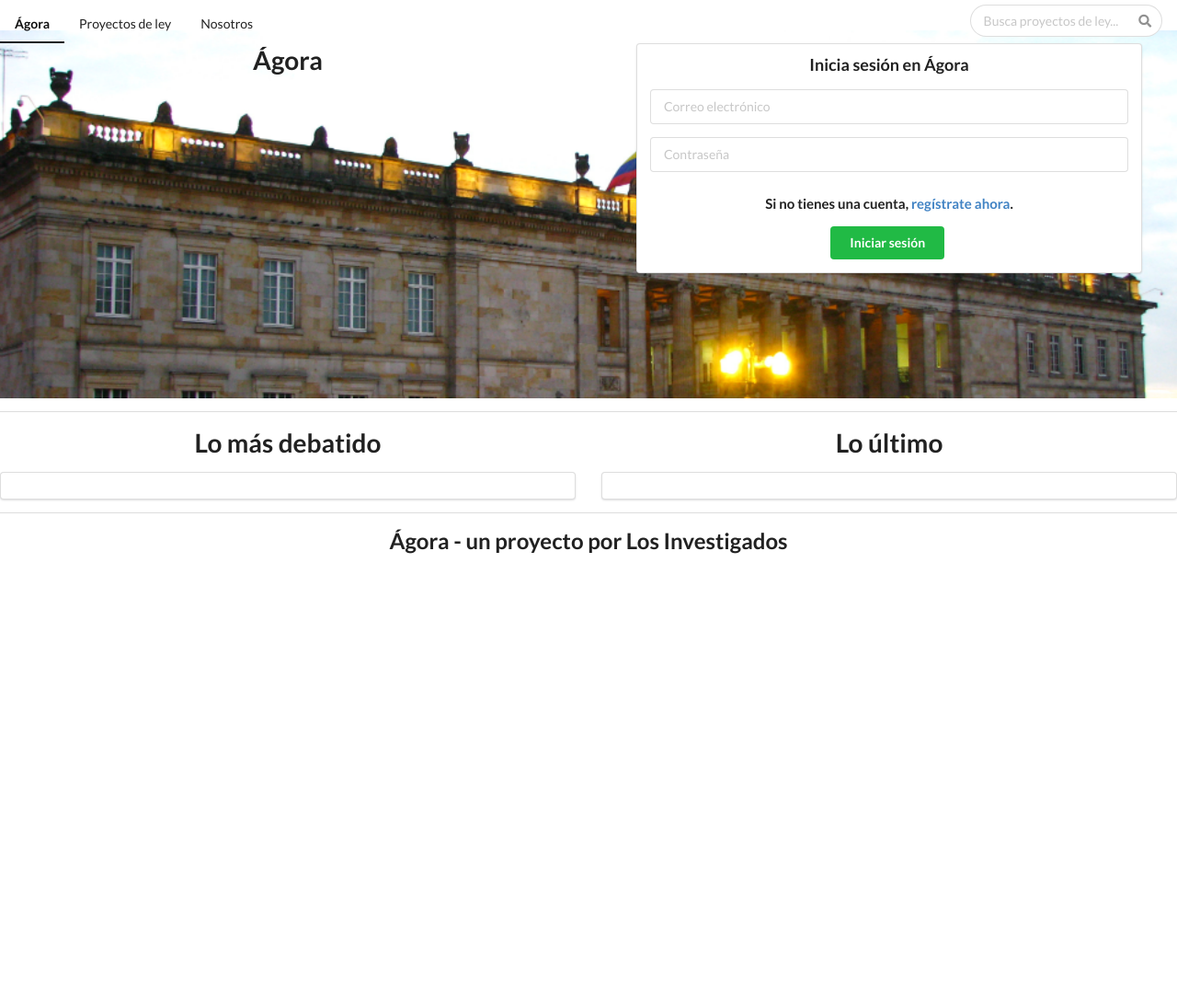
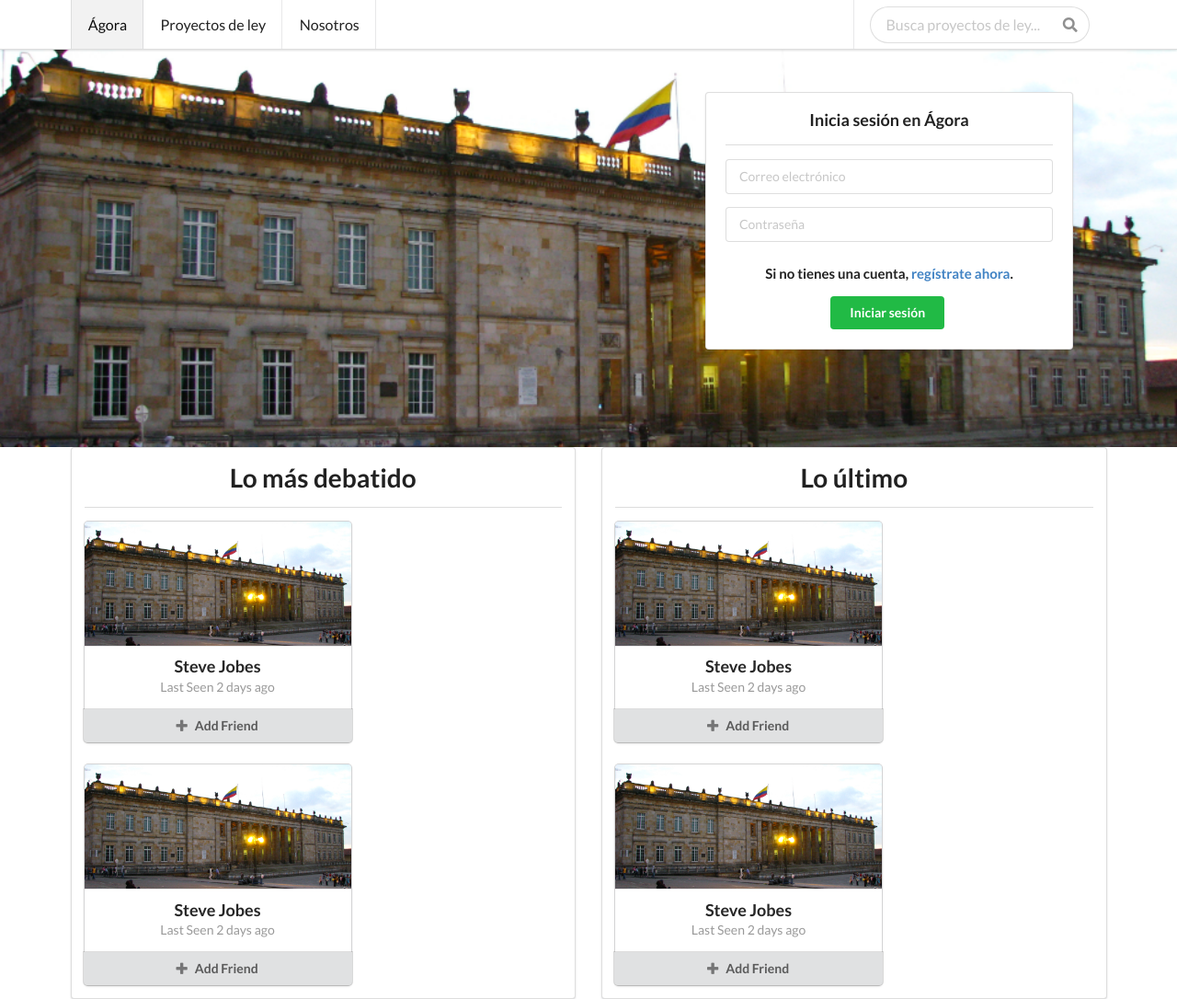
Before and after one commit to Agora-SE2/IS2_Agora_FE, a React app: page / in a window 1280 px wide. Shown: the top 1086 px of the page at 92% size. Before the commit the page ends 800 px from the top, so only its background shows below. Built offline with nearby package versions, Linux system fonts and the light colour scheme.

Commit message:
Improve landing page structure

```diff
--- a/src/components/HomeBanner.css
+++ b/src/components/HomeBanner.css
@@ -1,4 +1,4 @@
 .home.banner {
     background-size: cover;
-    height: 400px;
+    height: 500px;
 }
--- a/src/components/NewsCard.js
+++ b/src/components/NewsCard.js
@@ -0,0 +1,25 @@
+import React, { Component } from 'react';
+import ImgCapitolio from '../images/capitolio.png';
+
+
+export default class NewsCard extends Component {
+    render() {
+        return (
+            <div class="ui card">
+                <a class="image" href="#">
+                    <img src={ ImgCapitolio } alt="Descripción estándar de la imagen" />
+                </a>
+                <div class="content">
+                    <a class="header" href="#">Steve Jobes</a>
+                    <div class="meta">
+                    <a>Last Seen 2 days ago</a>
+                    </div>
+                </div>
+                <div class="ui bottom attached button">
+                    <i class="add icon"></i>
+                    Add Friend
+                </div>
+            </div>
+        );
+    }
+}
--- /dev/null
+++ b/src/components/NewsMosaic.css
@@ -0,0 +1,3 @@
+.ui.news.mosaic.segment {
+    margin-top: 20px;
+}
--- a/src/components/NewsMosaic.js
+++ b/src/components/NewsMosaic.js
@@ -1,11 +1,16 @@
 import React, { Component } from 'react';
+import NewsCard from './NewsCard.js';
 
 export default class NewsMosaic extends Component {
     render() {
         return (
-            <div className="news mosaic">
+            <div className="ui news mosaic segment">
                 <h1>{this.props.title}</h1>
-                <div className="ui segment"></div>
+                <div className="ui divider"></div>
+                <div className="ui cards">
+                    <NewsCard />
+                    <NewsCard />
+                </div>
             </div>
         );
     }
--- a/src/components/SigninForm.css
+++ b/src/components/SigninForm.css
@@ -1,6 +1,6 @@
 .ui.signin.segment {
-    width: 550px;
-    margin-top: 20px;
+    width: 400px;
+    margin-top: 100px !important;
     margin-left: auto;
     margin-right: auto;
 }
--- a/src/components/SigninForm.js
+++ b/src/components/SigninForm.js
@@ -4,10 +4,11 @@ import './SigninForm.css';
 export default class SigninForm extends Component {
     render() {
         return (
-            <div class="ui signin segment">
+            <div class="ui signin padded segment">
                 <h3 className="ui centered header">
                     Inicia sesión en Ágora
                 </h3>
+                <div className="ui divider"></div>
                 <form class="ui form">
                     <div class="field">
                         <input name="email" placeholder="Correo electrónico" type="text" />
--- a/src/containers/HomePage.js
+++ b/src/containers/HomePage.js
@@ -7,8 +7,7 @@ export default class HomePage extends Component {
         return (
             <div id="home">
                 <HomeBanner />
-                <div className="ui divider"></div>
-                <div className="ui grid">
+                <div className="ui container grid">
                     <div className="eight wide column">
                         <NewsMosaic title="Lo más debatido" />
                     </div>
--- a/src/containers/Navbar.js
+++ b/src/containers/Navbar.js
@@ -3,8 +3,8 @@ import React, { Component } from 'react';
 export default class Navbar extends Component {
     render() {
         return (
-            <div id="navbar">
-                <div class="ui secondary pointing menu">
+            <div id="navbar" class="ui top fixed big menu">
+                <div className="ui container">
                     <a class="active item">
                         Ágora
                     </a>
```
Lines whose indentation alone changed are shown as unchanged.
